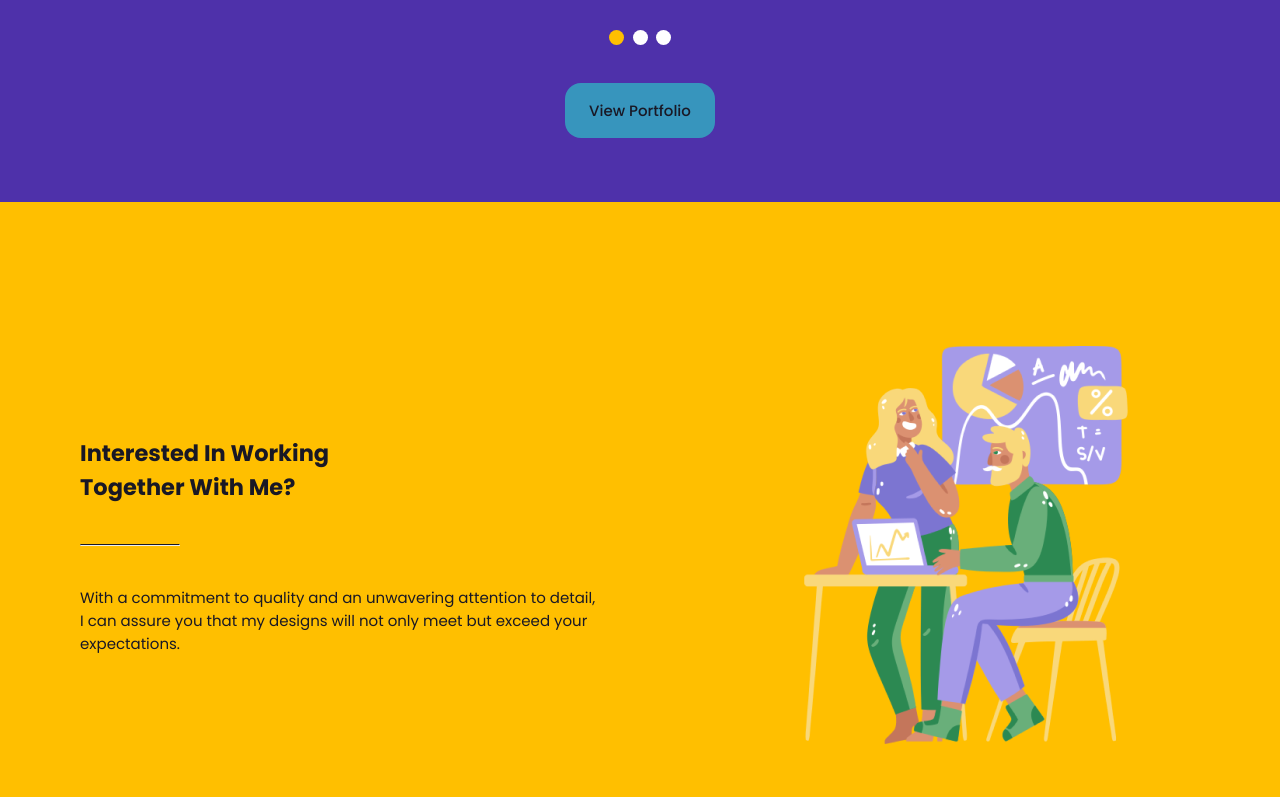
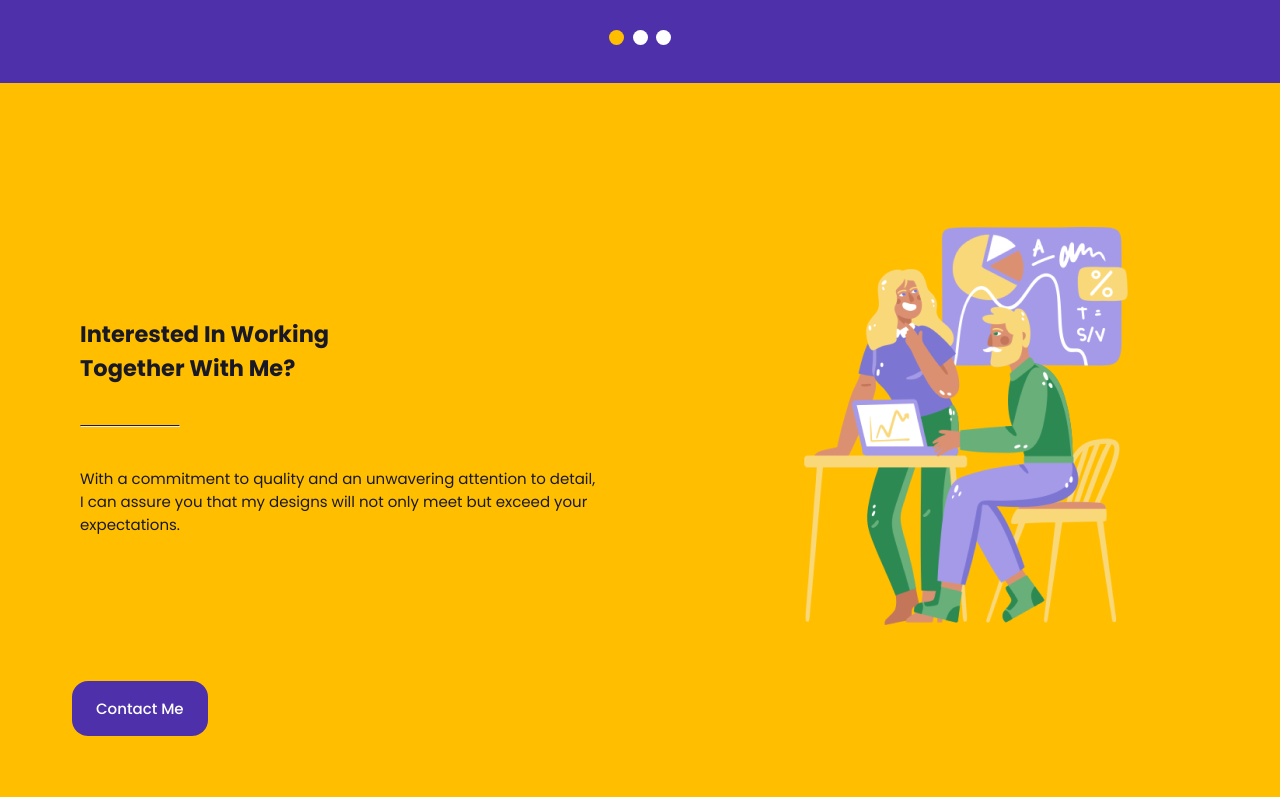
Before and after one commit to Joanalyn-Iman/Perosnal-Website, a plain HTML site: page index.html in a window 1280 px wide. Shown: the part 4854-5651 px from the top of the page. Drawn offline with nearby package versions, Linux system fonts and the light colour scheme; files whose address does not match are found by name.

Commit message:
Update index.html

```diff
--- a/index.html
+++ b/index.html
@@ -275,9 +275,9 @@
                 </div>
             </div>
 
-            <div class="portfolio-btn">
+            <!--<div class="portfolio-btn">
                 <a href="#" class="button mainbtn3 btn-hover1">View Portfolio</a>
-            </div>
+            </div>-->
 
         </section>
 
```
